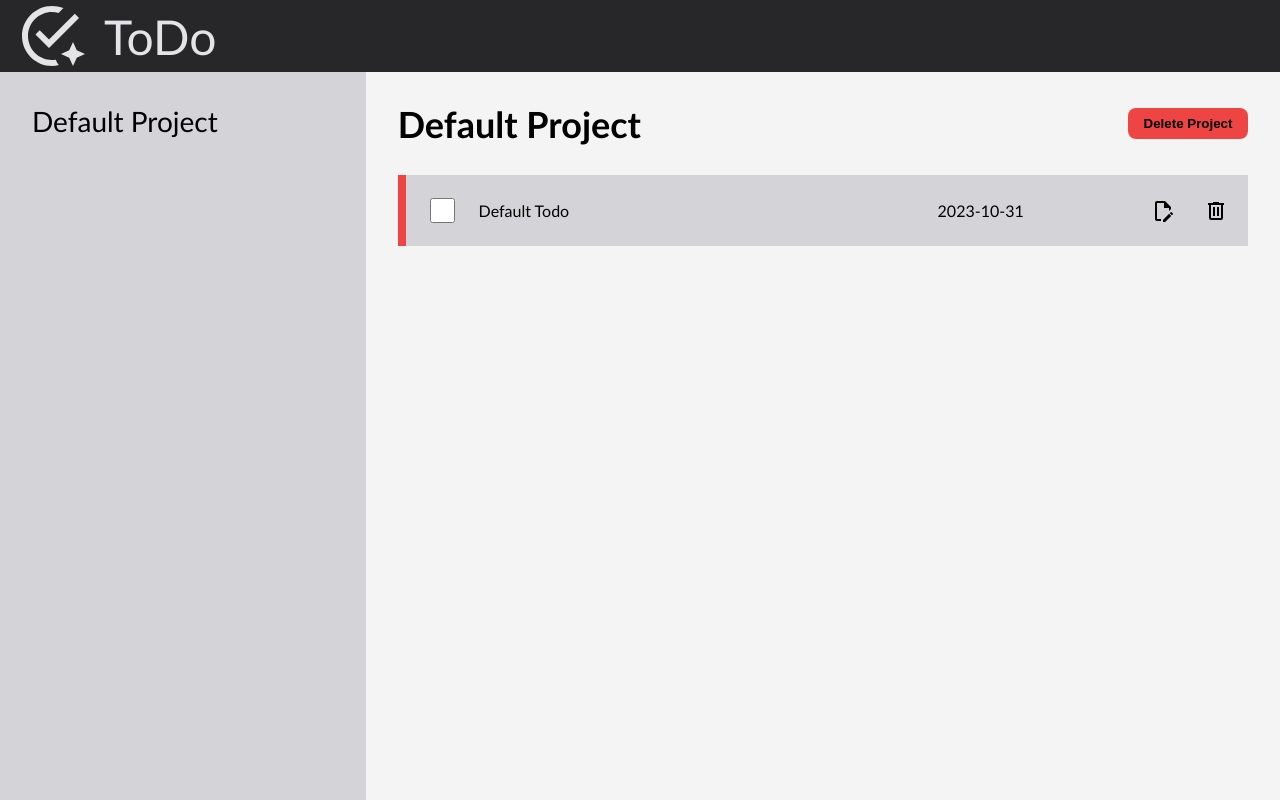
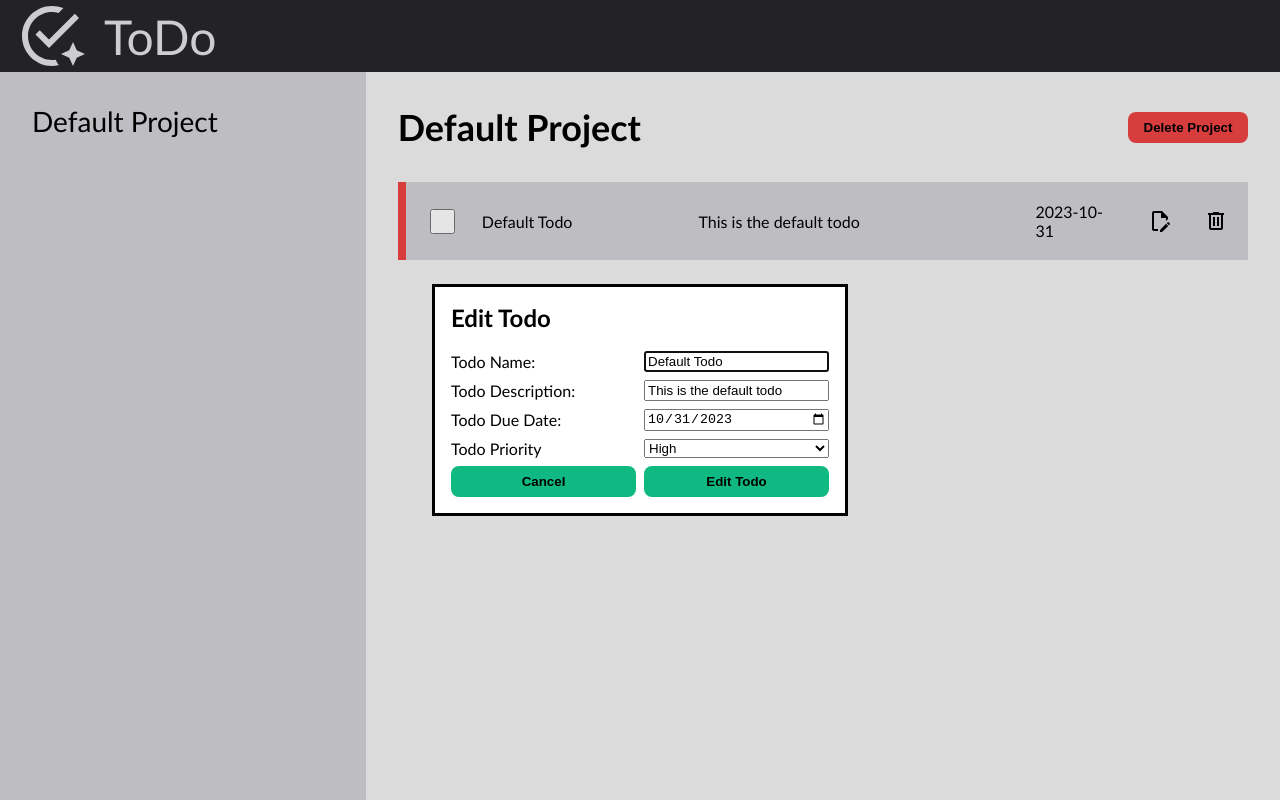
Before and after one commit to Grelgn/TOP-Todo-List, a website built with webpack: page dist/index.html in a window 1280 px wide. Both pictures are taken after a click on the icon 1163 px from the left and 210 px from the top of the page. Shown: the top 800 px of the page. Built offline with nearby package versions, Linux system fonts and the light colour scheme.

Commit message:
Add ability to edit todos

```diff
--- a/src/page-load.js
+++ b/src/page-load.js
@@ -1,6 +1,6 @@
 import { projectArray, currentProject } from ".";
 import { switchProject, deleteProject } from "./project";
-import { deleteTodo } from "./todo";
+import { editTodo, deleteTodo } from "./todo";
 
 export default function pageLoad() {
     const projects = document.querySelector(".projects");
@@ -31,6 +31,7 @@ export default function pageLoad() {
         todo.innerHTML =
         `<input type="checkbox" class="checkbox">
         <div class="name">${element.name}</div>
+        <div class="desc">${element.description}</div>
         <div class="due">${element.dueDate}</div>
         <svg class="edit-todo" xmlns="http://www.w3.org/2000/svg" viewBox="0 0 24 24"><path d="M10 20H6V4H13V9H18V12.1L20 10.1V8L14 2H6C4.9 2 4 2.9 4 4V20C4 21.1 4.9 22 6 22H10V20M20.2 13C20.3 13 20.5 13.1 20.6 13.2L21.9 14.5C22.1 14.7 22.1 15.1 21.9 15.3L20.9 16.3L18.8 14.2L19.8 13.2C19.9 13.1 20 13 20.2 13M20.2 16.9L14.1 23H12V20.9L18.1 14.8L20.2 16.9Z" /></svg>
         <svg class="delete-todo" xmlns="http://www.w3.org/2000/svg" viewBox="0 0 24 24"><path d="M9,3V4H4V6H5V19A2,2 0 0,0 7,21H17A2,2 0 0,0 19,19V6H20V4H15V3H9M7,6H17V19H7V6M9,8V17H11V8H9M13,8V17H15V8H13Z" /></svg>`;
@@ -40,4 +41,5 @@ export default function pageLoad() {
     switchProject();
     deleteProject();
     deleteTodo();
+    editTodo();
 }
--- a/src/todo.js
+++ b/src/todo.js
@@ -15,17 +15,21 @@ export default class ToDo {
     }
 }
 
+const dialog = document.querySelector("#new-todo");
+const todoName = document.querySelector("#todo-name");
+const todoDescription = document.querySelector("#todo-description");
+const todoDueDate = document.querySelector("#todo-due-date");
+const todoPriority = document.querySelector("#todo-priority");
+const addTodo = document.querySelector("#addTodo");
+const b = document.querySelector("#dialog-b");
+
 export function newTodo() {
-    const dialog = document.querySelector("#new-todo");
     const newTodo = document.querySelector(".todo-btn");
     newTodo.addEventListener('click', () => {
         dialog.showModal();
+        b.textContent = "New Todo";
+        addTodo.textContent = "Add New Todo"
     })
-    const todoName = document.querySelector("#todo-name");
-    const todoDescription = document.querySelector("#todo-description");
-    const todoDueDate = document.querySelector("#todo-due-date");
-    const todoPriority = document.querySelector("#todo-priority");
-    const addTodo = document.querySelector("#addTodo");
     addTodo.addEventListener('click', () => {
         currentProject.todoArray.push(new ToDo(todoName.value, todoDueDate.value, todoPriority.value, todoDescription.value));
         pageLoad();
@@ -36,7 +40,7 @@ export function deleteTodo() {
     const button = document.querySelectorAll(".delete-todo");
     let id = 0;
     button.forEach(element => {
-        element.id = 'todo' + id;
+        element.id = 'delete' + id;
         id++;
         element.addEventListener('click', () => {
             let index = element.id.charAt(element.id.length - 1);
@@ -45,3 +49,23 @@ export function deleteTodo() {
         })
     });
 }
+
+export function editTodo() {
+    const button = document.querySelectorAll(".edit-todo");
+    let id = 0;
+    button.forEach(element => {
+        element.id = 'edit' + id;
+        id++;
+        element.addEventListener('click', () => {
+            dialog.showModal();
+            let index = element.id.charAt(element.id.length - 1);
+            b.textContent = "Edit Todo";
+            addTodo.textContent = "Edit Todo"
+            todoName.value = currentProject.todoArray[index].name;
+            todoDescription.value = currentProject.todoArray[index].description;
+            todoDueDate.value = currentProject.todoArray[index].dueDate;
+            todoPriority.value = currentProject.todoArray[index].priority;
+            currentProject.todoArray.splice(index, 1);
+        })
+    });
+}
```
Also changed, not shown: dist/index.html, dist/main.js, dist/style.css.
